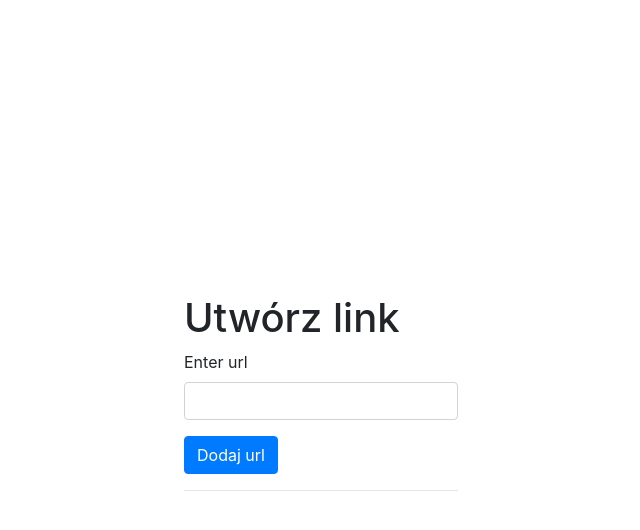
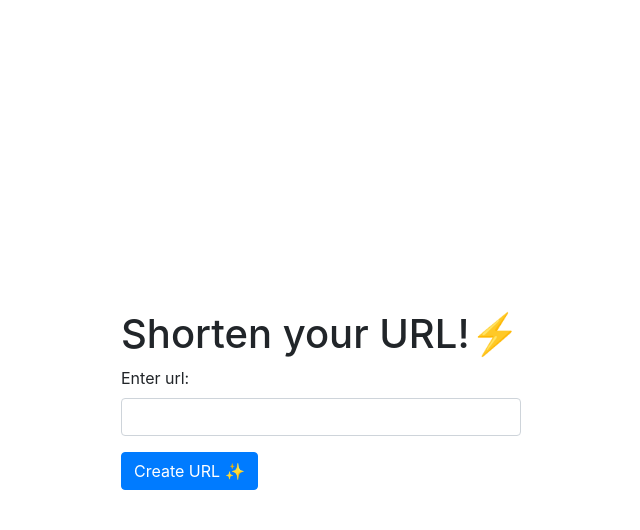
Before and after one commit to MaciejWiatr/django-url-shortener, a Django app: page / in a window 1280 px wide. Shown: the top 530 px of the page, without its empty margins (319-959 px from the left). Run offline with Django 3.2, Linux system fonts and the light colour scheme; some libraries are stand-ins or nearby versions.

Commit message:
Renew frontend and change main project language

```diff
--- a/shorter/forms.py
+++ b/shorter/forms.py
@@ -7,5 +7,5 @@ class LinkForm(ModelForm):
         model = Link
         fields = ['url']
         labels = {
-            'url': 'Enter url'
+            'url': 'Enter url:'
         }
--- a/shorter/templates/shorter/index.html
+++ b/shorter/templates/shorter/index.html
@@ -2,7 +2,7 @@
 <html lang="en">
 <head>
     <meta charset="UTF-8">
-    <title>Title</title>
+    <title>URL Shortener</title>
     <link rel="stylesheet" href="https://stackpath.bootstrapcdn.com/bootstrap/4.4.1/css/bootstrap.min.css"
           integrity="sha384-Vkoo8x4CGsO3+Hhxv8T/Q5PaXtkKtu6ug5TOeNV6gBiFeWPGFN9MuhOf23Q9Ifjh" crossorigin="anonymous">
     <script src="https://kit.fontawesome.com/f27026538d.js" crossorigin="anonymous"></script>
@@ -27,16 +27,23 @@
 <body>
 {% load crispy_forms_tags %}
 
-<div style="max-width: 600px">
+<div style="width: 400px">
     {% if messages %}
         {% for message in messages %}
-            <div class="alert alert-success">
-                {{ message }}
-            </div>
+            {% if message.tags == 'info' %}
+                <div class="alert alert-success">
+                    {{ message }}
+                </div>
+            {% else %}
+                <div class="alert alert-error">
+                    {{ message }}
+                </div>
+            {% endif %}
+
         {% endfor %}
     {% endif %}
     <h1>
-        Utwórz link
+        Shorten your URL!⚡
     </h1>
 
 
@@ -45,20 +52,21 @@
             {% csrf_token %}
             {{ form|crispy }}
             <button class="btn btn-primary" type="submit">
-                Dodaj url
+                Create URL ✨
             </button>
         </form>
     </div>
-    <hr>
+
     {% if url %}
-        <h1>Twój link</h1>
+        <hr>
+        <h1>Your new URL 😱</h1>
         <div>
-            <a class='link' href="{{ url }}">Przejdź do</a>
-            <div>
-                <p style="display: inline-block; border-radius: 5px"
+            <a class='link' href="{{ url }}">Go to</a>
+            <div style="width: 100%">
+                <p style="display: inline-block; border-radius: 5px; width: 339px"
                    class="p-3 mb-2 bg-light text-dark" id="raw-url">{{ url }}</p>
                 <button onclick="copy()"
-                        style='display: inline-block !important; height: 56px; width: auto; transform: translateY(-2px)'
+                        style='display: inline-block !important; height: 56px; width: 56px; transform: translateY(-2px)'
                         class="btn btn-primary"><i
                         class="far fa-copy"></i>
                 </button>
--- a/shorter/views.py
+++ b/shorter/views.py
@@ -18,10 +18,10 @@ def index(request):
         if form.is_valid():
             link = form.save()
             link.save()
-            messages.info(request, f"Link został utworzony")
+            messages.info(request, f"Your URL was successfully created! 😍")
             context['url'] = request.build_absolute_uri() + link.code
         else:
-            messages.error(request, 'Wystąpił błąd')
+            messages.error(request, 'An error occured 😔')
 
     return render(request, 'shorter/index.html', context)
 
```
Also changed, not shown: 3 other files.
